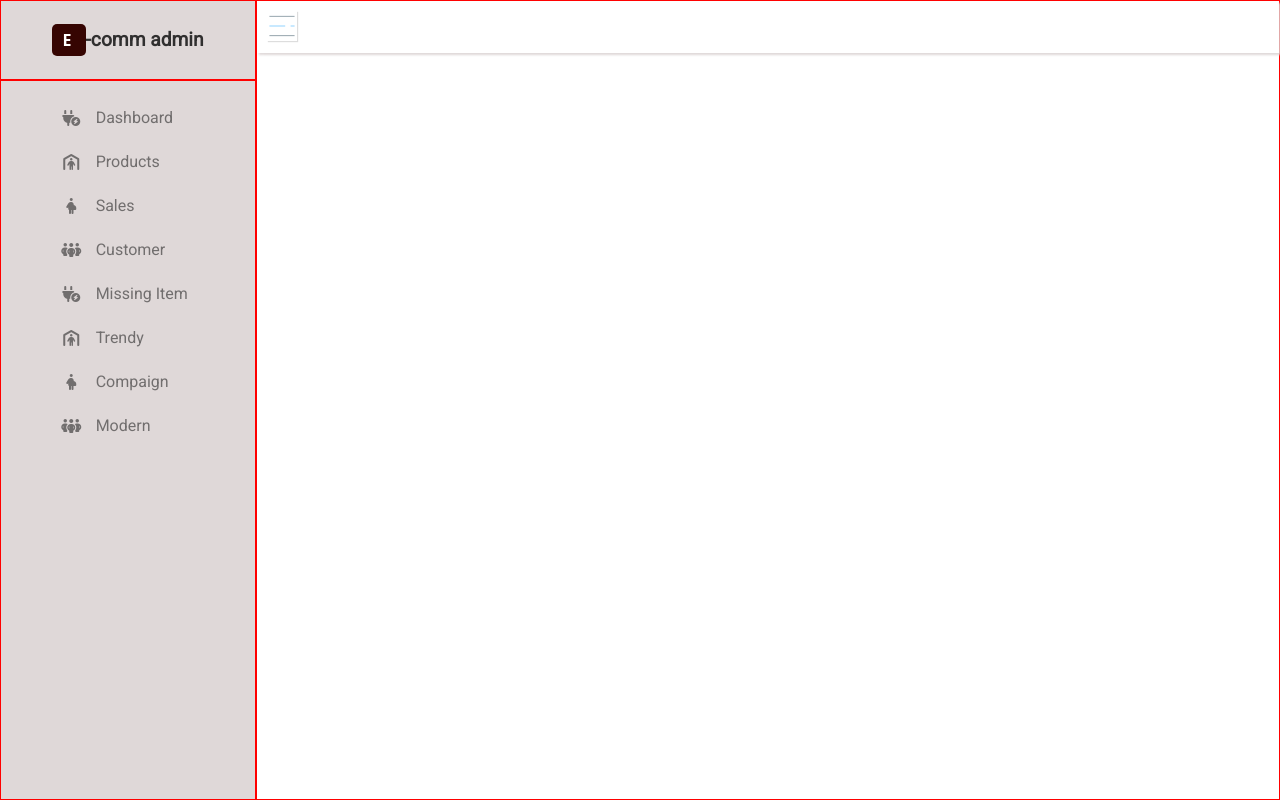
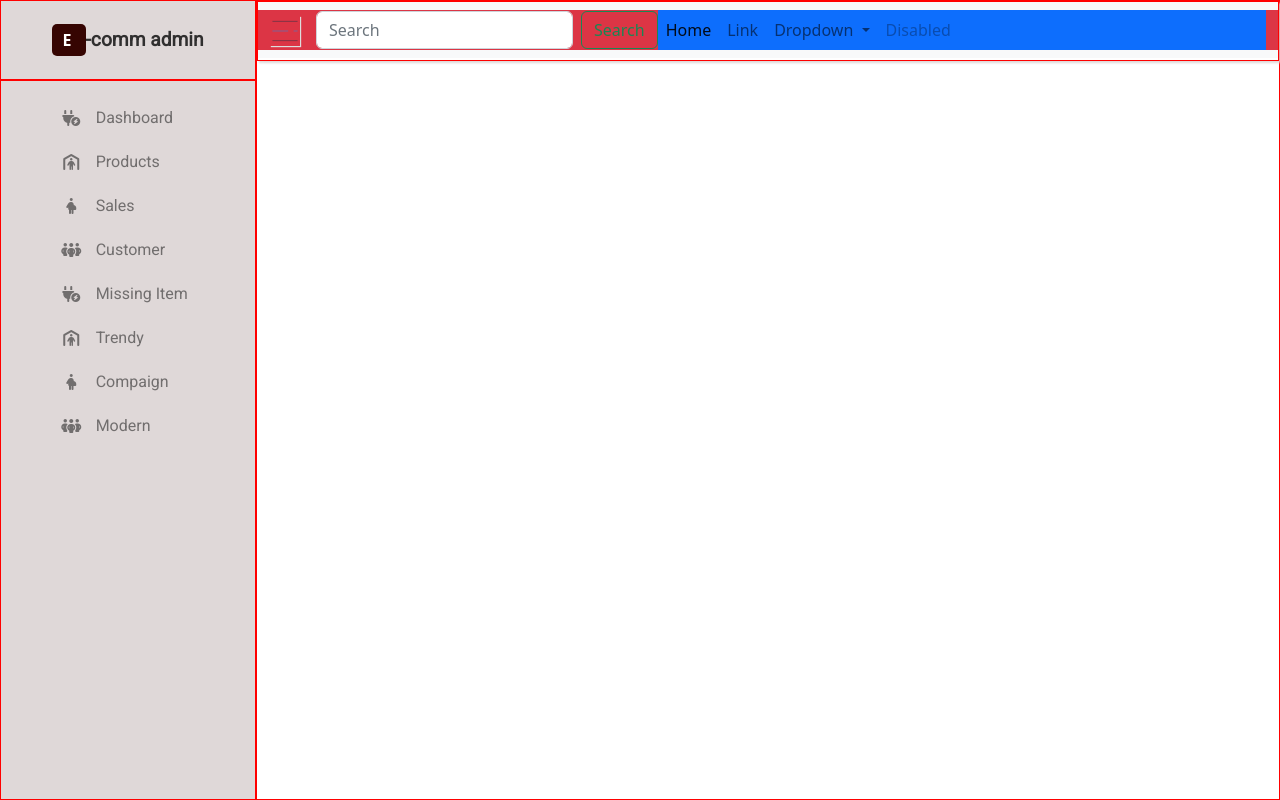
Before and after one commit to Mdkarimul/e-com-admin-panel, an Angular app: page /profile in a window 1280 px wide. Built offline with nearby package versions, Linux system fonts and the light colour scheme; no server answers; sample sign-in values are in the browser's storage.

Commit message:
after bootstrap setup properly

```diff
--- a/angular.json
+++ b/angular.json
@@ -27,8 +27,12 @@
             "styles": [
               "node_modules/bootstrap/dist/css/bootstrap.min.css",
               "src/styles.css"
+
             ],
-            "scripts": []
+            "scripts": [
+              "node_modules/@popperjs/core/dist/umd/popper.min.js",
+              "node_modules/bootstrap/dist/js/bootstrap.min.js"
+            ]
           },
           "configurations": {
             "production": {
--- a/src/app/profile/header/header.component.css
+++ b/src/app/profile/header/header.component.css
@@ -1,8 +1,9 @@
 .header{
     width: 100%;
-    height:52px;
+    height:60px;
     box-shadow: 2px 2px 2px var(--color-bg-two);
-    padding:10px;
+    padding:0px;
+    border:1px solid red;
 }
 .header svg{
    box-shadow: 1px 1px 1px #ddd;
--- a/src/app/profile/header/header.component.html
+++ b/src/app/profile/header/header.component.html
@@ -1,3 +1,47 @@
 <div class="header">
-    <svg (click)="sidenavControl()" width="30" height="30" xmlns="http://www.w3.org/2000/svg" enable-background="new 0 0 1024 1024" viewBox="0 0 1024 1024" id="menu"><line x1="83" x2="941" y1="182.98" y2="182.98" fill="none" stroke="#0f3144" stroke-linejoin="round" stroke-miterlimit="10" stroke-width="15"></line><line x1="805.48" x2="941" y1="512" y2="512" fill="none" stroke="#0098ff" stroke-linejoin="round" stroke-miterlimit="10" stroke-width="15"></line><line x1="83" x2="621.16" y1="512" y2="512" fill="none" stroke="#0098ff" stroke-linejoin="round" stroke-miterlimit="10" stroke-width="15"></line><line x1="83" x2="941" y1="841.02" y2="841.02" fill="none" stroke="#0f3144" stroke-linejoin="round" stroke-miterlimit="10" stroke-width="15"></line></svg>
+
+
+
+    <nav class="navbar navbar-expand-lg navbar-light bg-light">
+        <div class="container-fluid d-flex justify-content-between bg-danger">
+            <div>
+                <a class="navbar-brand"> <svg (click)="sidenavControl()" width="30" height="30" xmlns="http://www.w3.org/2000/svg" enable-background="new 0 0 1024 1024" viewBox="0 0 1024 1024" id="menu"><line x1="83" x2="941" y1="182.98" y2="182.98" fill="none" stroke="#0f3144" stroke-linejoin="round" stroke-miterlimit="10" stroke-width="15"></line><line x1="805.48" x2="941" y1="512" y2="512" fill="none" stroke="#0098ff" stroke-linejoin="round" stroke-miterlimit="10" stroke-width="15"></line><line x1="83" x2="621.16" y1="512" y2="512" fill="none" stroke="#0098ff" stroke-linejoin="round" stroke-miterlimit="10" stroke-width="15"></line><line x1="83" x2="941" y1="841.02" y2="841.02" fill="none" stroke="#0f3144" stroke-linejoin="round" stroke-miterlimit="10" stroke-width="15"></line></svg></a>
+                <button class="navbar-toggler" type="button" data-bs-toggle="collapse" data-bs-target="#navbarSupportedContent" aria-controls="navbarSupportedContent" aria-expanded="false" aria-label="Toggle navigation">
+                  <span class="navbar-toggler-icon"></span>
+                </button>
+            </div>
+            <div>
+
+            <form class="d-flex">
+            <input class="form-control me-2" type="search" placeholder="Search" aria-label="Search">
+            <button class="btn btn-outline-success" type="submit">Search</button>
+            </form>
+            </div>
+          <div class="collapse navbar-collapse bg-primary" id="navbarSupportedContent">
+            <ul class="navbar-nav me-auto mb-2 mb-lg-0">
+              <li class="nav-item">
+                <a class="nav-link active" aria-current="page" href="#">Home</a>
+              </li>
+              <li class="nav-item">
+                <a class="nav-link" href="#">Link</a>
+              </li>
+              <li class="nav-item dropdown">
+                <a class="nav-link dropdown-toggle"  id="navbarDropdown" role="button" data-bs-toggle="dropdown" aria-expanded="false">
+                  Dropdown
+                </a>
+                <ul class="dropdown-menu" aria-labelledby="navbarDropdown">
+                  <li><a class="dropdown-item" >Action</a></li>
+                  <li><a class="dropdown-item" >Another action</a></li>
+                  <li><hr class="dropdown-divider"></li>
+                  <li><a class="dropdown-item">Something else here</a></li>
+                </ul>
+              </li>
+              <li class="nav-item">
+                <a class="nav-link disabled" href="#" tabindex="-1" aria-disabled="true">Disabled</a>
+              </li>
+            </ul>
+          </div>
+        </div>
+      </nav>
+
 </div>
--- a/src/app/profile/profile-main/dashboard/component/order/order.component.css
+++ b/src/app/profile/profile-main/dashboard/component/order/order.component.css
@@ -14,19 +14,16 @@
 }
 .new-order .content,.on-hold .content,.out-of-stock .content{
     width: 60%;
-    height: 100%;
+    height:auto;
 }
 .new-order .content h4,.on-hold .content h4,.out-of-stock .content h4{
-    margin:0px;
-    padding: 0px;
-
+    font-weight:normal;
 }
 
 .new-order .content span, .on-hold .content span, .out-of-stock .content span{
-    margin:0px;
-    padding: 0px;
     font-family: 'Open Sans', sans-serif;
     text-transform: capitalize;
+    font-size:0.9rem;
 }
 
 .sales-report{
@@ -40,7 +37,7 @@
 }
 
 .sales-chart{
-    width: 100%;
+    width:80%;
     height:300px;
     border: 1px ;
     position: relative;
--- a/src/app/profile/profile-main/dashboard/component/order/order.component.html
+++ b/src/app/profile/profile-main/dashboard/component/order/order.component.html
@@ -2,15 +2,15 @@
     <div class="row p-0 m-0">
 
         <!--order row-->
-        <h3 class="heading-txt mb-0 pb-0">Ecommerce Dashboard</h3>
-         <p class="paragraph-txt">Here’s what’s going on at your business right now</p>
+        <h4 class="heading-txt mb-0 pb-0">Ecommerce Dashboard</h4>
+         <p class="paragraph-txt p-0 m-0">Here’s what’s going on at your business right now</p>
         <div class="col-md-4 p-1">
             <div class="new-order">
                 <div class="image">
                     <img width="100" height="100" src="../../../../../../assets/admin/images/new-order.svg" alt="">
                 </div>
                 <div class="content">
-                    <h4 class="heading-txt">66 new orders</h4>
+                    <h5 class="heading-txt p-0 m-0">66 new orders</h5>
                     <span>awaiting processing</span>
                 </div>
             </div>
@@ -22,7 +22,7 @@
                         <img width="100" height="100" src="../../../../../../assets/admin/images/on-hold.svg" alt="">
                     </div>
                     <div class="content">
-                        <h4 class="heading-txt">66 new orders</h4>
+                        <h5 class="heading-txt p-0 m-0">66 new orders</h5>
                         <span>awaiting processing</span>
                     </div>
             </div>
@@ -33,7 +33,7 @@
                         <img width="100" height="100" src="../../../../../../assets/admin/images/out-of-stock.svg" alt="">
                     </div>
                     <div class="content">
-                        <h4 class="heading-txt">66 new orders</h4>
+                        <h5 class="heading-txt p-0 m-0">66 new orders</h5>
                         <span>awaiting processing</span>
                     </div>
 
@@ -72,7 +72,7 @@
     <div class="col-md-8 p-0 m-0">
 
      <div class="sales-chart">
-        <canvas id="canvas" width="350" height="150" aria-label="Hello ARIA World" role="img"></canvas>
+        <canvas id="canvas"  aria-label="Hello ARIA World" role="img"></canvas>
 
      </div>
 
--- a/src/app/profile/profile-main/dashboard/component/order/order.component.ts
+++ b/src/app/profile/profile-main/dashboard/component/order/order.component.ts
@@ -1,5 +1,6 @@
 import { Component } from '@angular/core';
-import Chart from 'chart.js/auto';
+import { Chart,Colors } from 'chart.js/auto';
+
 @Component({
   selector: 'app-order',
   templateUrl: './order.component.html',
@@ -15,10 +16,11 @@ export class OrderComponent {
   constructor() {}
 
   ngOnInit() {
+    Chart.register(Colors);
     this.chart = new Chart('canvas', {
       type: 'bar',
       data: {
-        labels: ['Red', 'Blue', 'Yellow', 'Green', 'Purple', 'Orange'],
+        labels: ['Red', 'Blue', 'Yellow', 'Green', 'Purple', 'Orange',],
         datasets: [
           {
             label: '# of Votes',
@@ -26,13 +28,26 @@ export class OrderComponent {
             borderWidth: 1,
           },
         ],
+
       },
       options: {
         scales: {
           y: {
             beginAtZero: true,
+            max:30
           },
+          x:{
+            max:6
+          }
         },
+        plugins:{
+          legend:{
+            display:true
+          },
+          tooltip:{
+            enabled:true
+          }
+        }
       },
     });
   }
```
